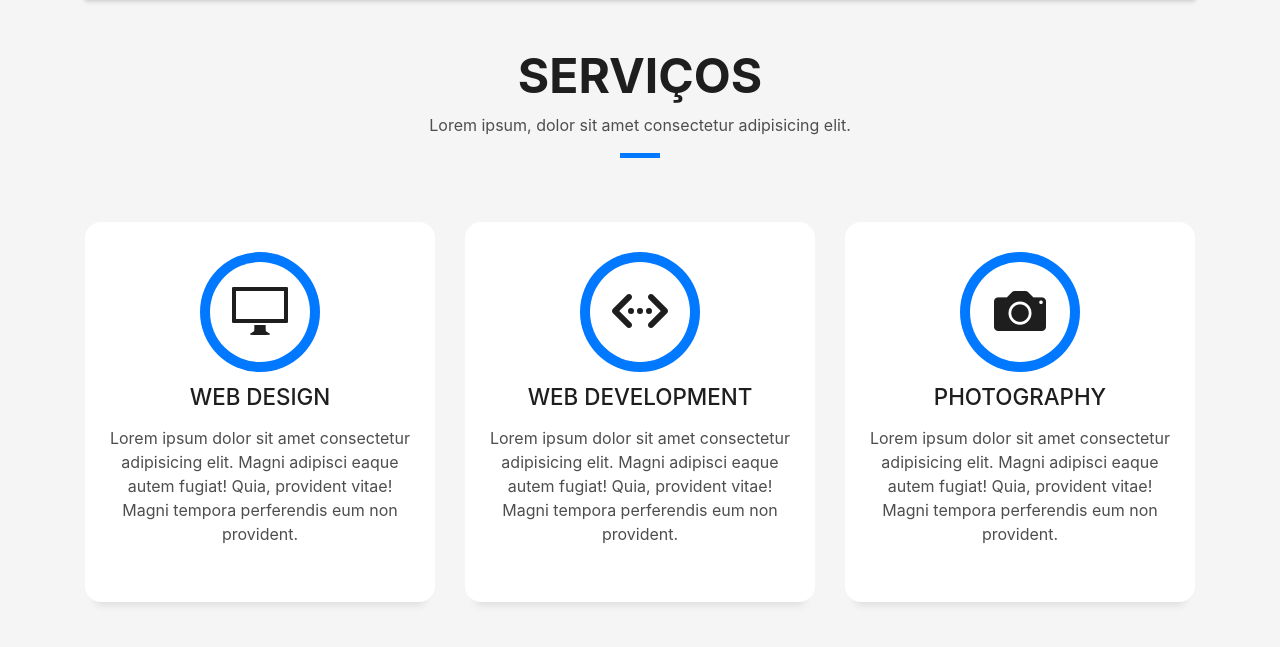
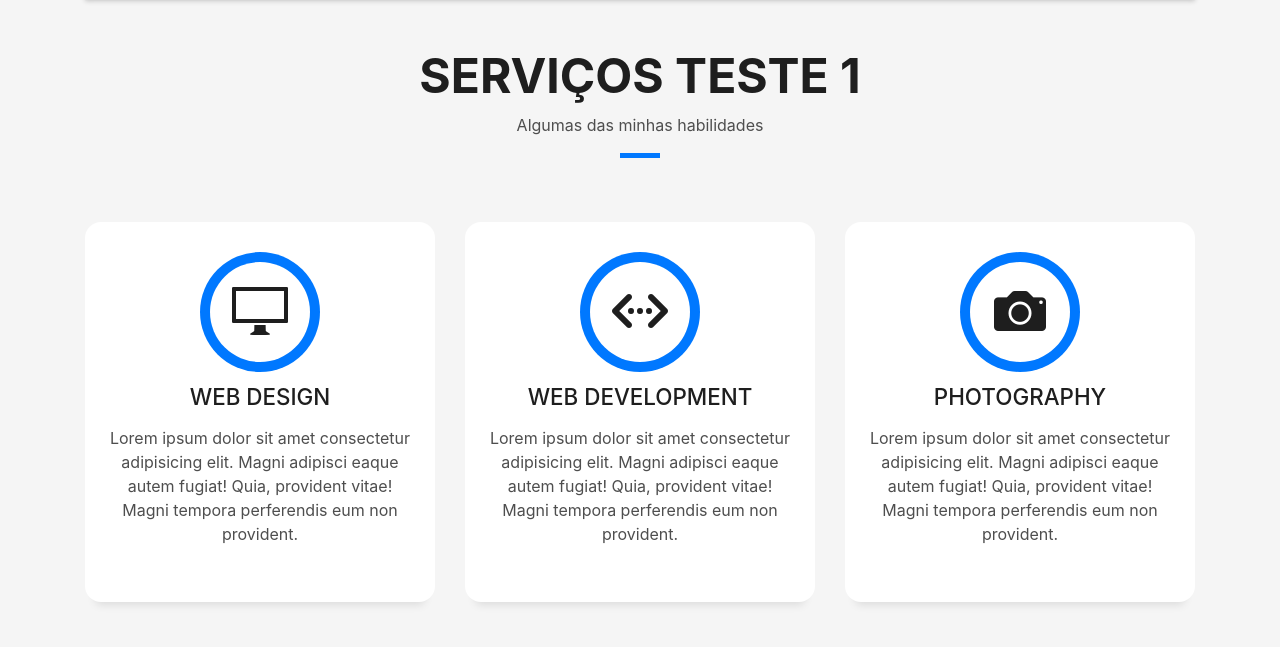
Before and after one commit to PassDela/portifolio, a plain HTML site: page DevFolio/index.html in a window 1280 px wide. Shown: the part 1517-2164 px from the top of the page. Drawn offline with Linux system fonts and the light colour scheme; files whose address does not match are found by name.

Commit message:
Update index.html

```diff
--- a/DevFolio/index.html
+++ b/DevFolio/index.html
@@ -163,10 +163,11 @@
         <div class="col-sm-12">
           <div class="title-box text-center">
             <h3 class="title-a">
-              Serviços
+              Serviços teste 1
+
             </h3>
             <p class="subtitle-a">
-              Lorem ipsum, dolor sit amet consectetur adipisicing elit.
+              Algumas das minhas habilidades
             </p>
             <div class="line-mf"></div>
           </div>
```
